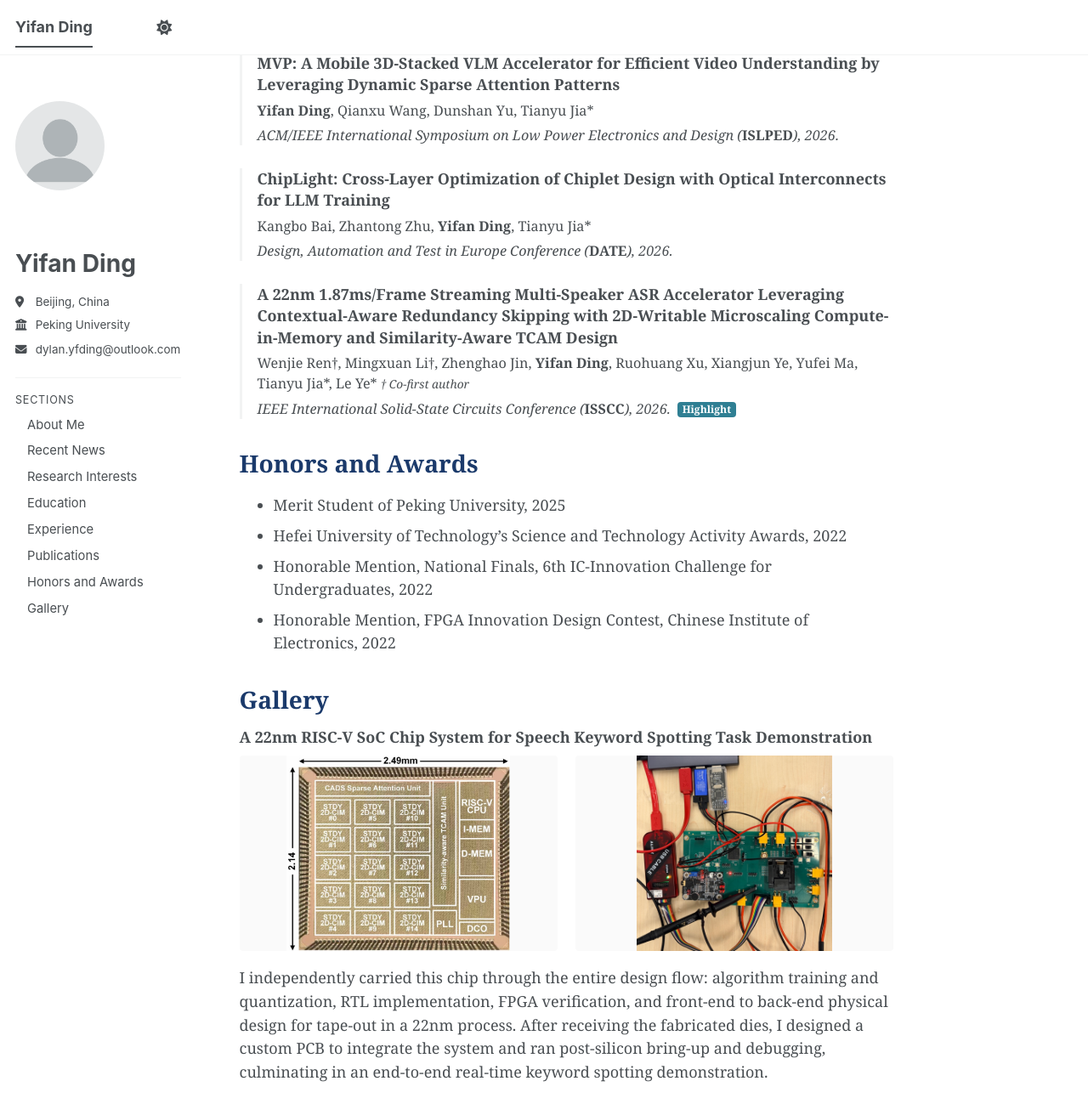
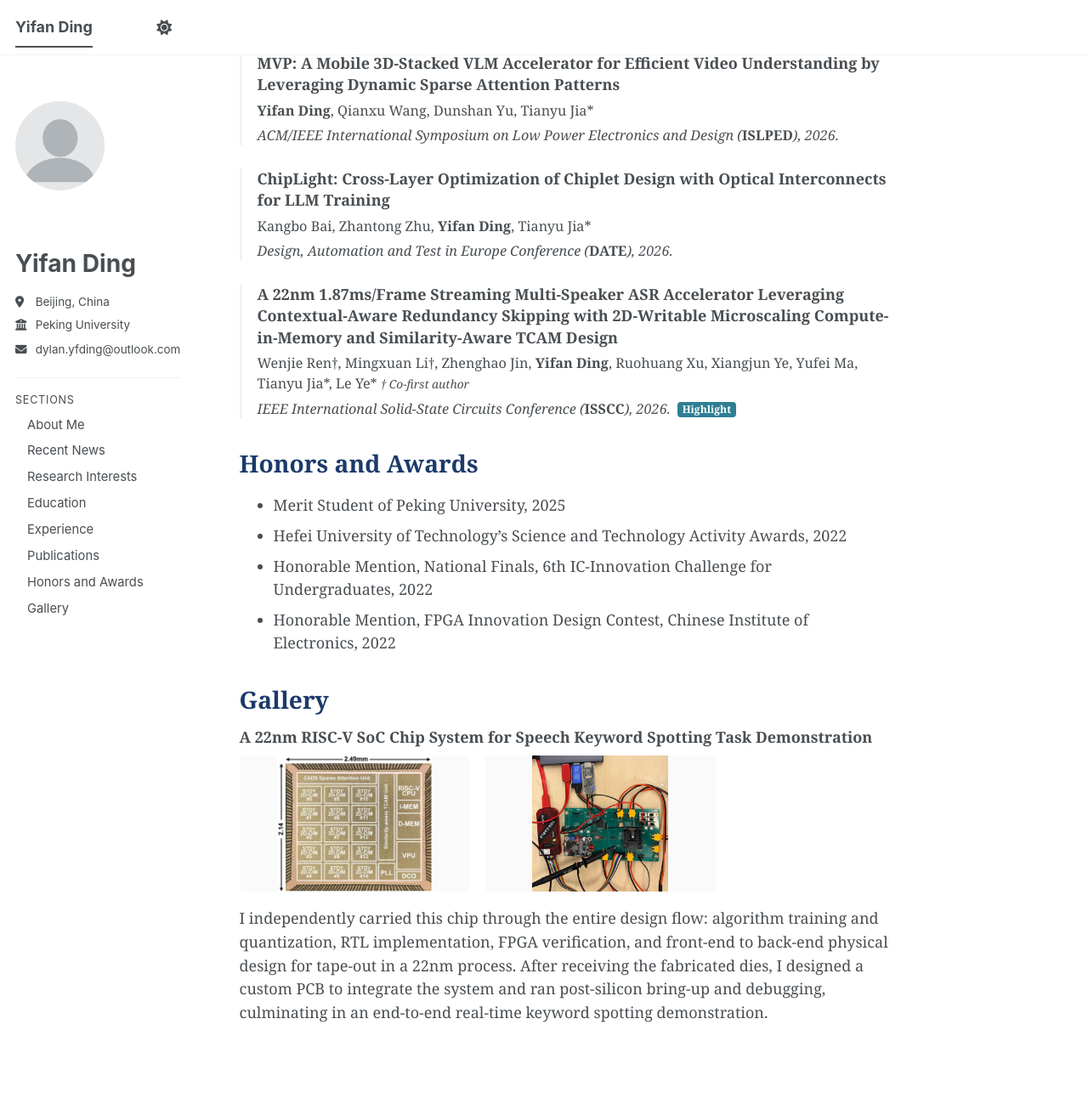
Before and after one commit to DylanDing54/DylanDing54.github.io, a Jekyll site: the page built from _pages/about.md, in a window 1280 px wide and 1400 px high, scrolled down 1372 px. Shown: the top 1312 px of the window at 85% size. Built offline with Jekyll 4.4.1, drawn with Linux system fonts in a browser that asks for light colours; a style sheet for code colours, icons or effects is not loaded.

Commit message:
Make the gallery tiles smaller
Co-Authored-By: Claude Opus 5 (1M context) <noreply@anthropic.com>

```diff
--- a/_sass/layout/_custom.scss
+++ b/_sass/layout/_custom.scss
@@ -384,8 +384,11 @@ img.author__avatar {
    theme's fixed half/third figure classes. */
 .gallery-grid {
     display: grid;
-    grid-template-columns: repeat(auto-fit, minmax(240px, 1fr));
-    gap: 1.2em;
+    /* Cap the row so two tiles stay modest instead of stretching to the
+       full content width. */
+    grid-template-columns: repeat(auto-fit, minmax(170px, 1fr));
+    gap: 1em;
+    max-width: 560px;
     margin: 0.5em 0 0;
     align-items: start;
 }
@@ -398,7 +401,7 @@ img.author__avatar {
         width: 100%;
         /* `contain` rather than `cover`: these are technical photos whose
            edge annotations must not be cropped away. */
-        height: 230px;
+        height: 160px;
         object-fit: contain;
         border-radius: 4px;
         background-color: var(--global-code-background-color);
```
